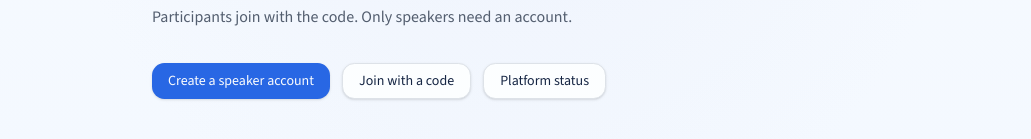
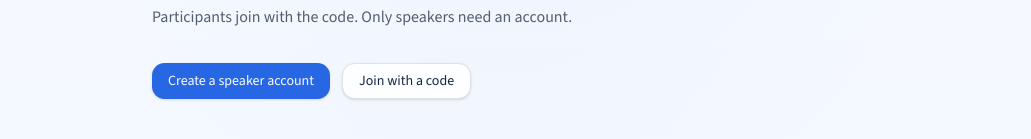
Before and after one commit to chaymaemezouri/LiveQ-Platform, a React (Vite) app in the folder apps/web/: page / in a window 1280 px wide. Shown: the part 337-476 px from the top of the page, without its empty margins (128-1159 px from the left). Built offline with nearby package versions, Linux system fonts and the light colour scheme.

Commit message:
Remove platform status button from welcome page

```diff
--- a/apps/web/src/routes/welcome-page.tsx
+++ b/apps/web/src/routes/welcome-page.tsx
@@ -40,9 +40,6 @@ export function WelcomePage() {
           <Button variant="outline" asChild>
             <Link to="/join">Join with a code</Link>
           </Button>
-          <Button variant="outline" asChild>
-            <Link to="/status">Platform status</Link>
-          </Button>
         </div>
       </main>
     </div>
```
